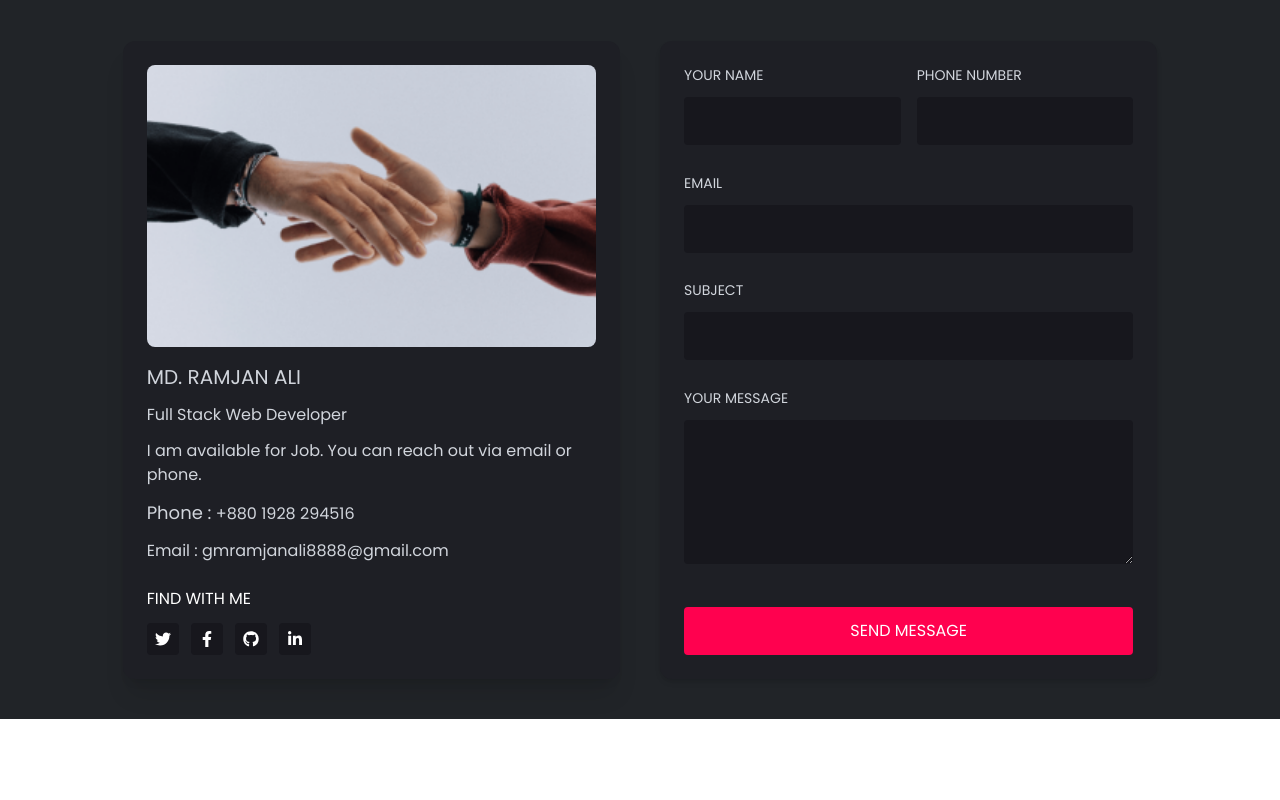
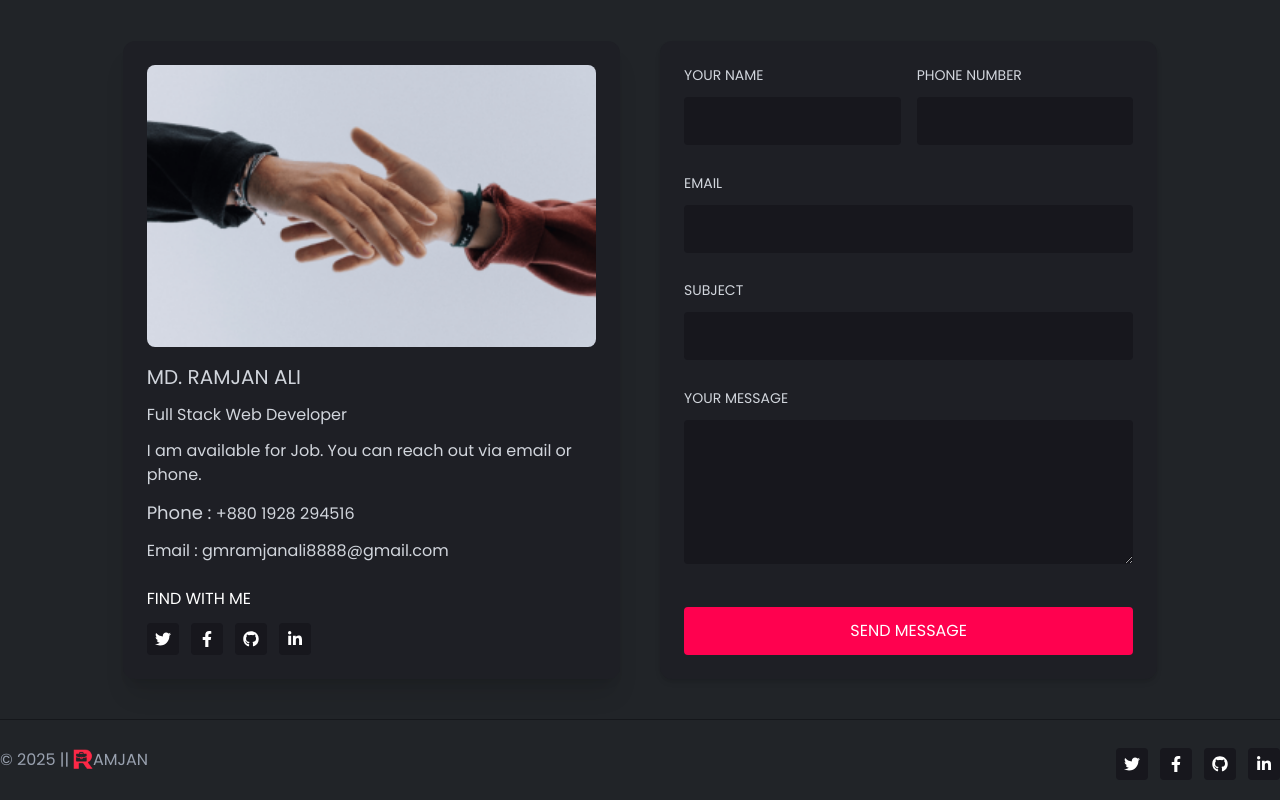
Before and after one commit to Md-Ramjan-Ali/My-Portfolio, a React (Vite) app: page / in a window 1280 px wide. Shown: the part 6097-6897 px from the top of the page. Before the commit the page ends 6816 px from the top, so only its background shows below. Built offline with nearby package versions, Linux system fonts and the light colour scheme.

Commit message:
update portfolio

```diff
--- /dev/null
+++ b/src/Components/Footer/Footer.jsx
@@ -0,0 +1,57 @@
+import React from "react";
+import img from "../../assets/logo.png";
+import { FaFacebookF, FaGithub, FaLinkedinIn, FaTwitter } from "react-icons/fa";
+
+const Footer = () => {
+  return (
+    <div className="bg-[#212428] text-gray-400 py-5 border-t-1 border-[#15171b]">
+      <div className="max-w-screen-xl mx-auto flex justify-between">
+        <div className="flex items-center gap-1">
+          <span>© {new Date().getFullYear()} || </span>
+          <div className="flex items-center">
+            <span>
+              <img className="w-5" src={img} alt="" />
+            </span>
+            <span>AMJAN</span>
+          </div>
+        </div>
+        <div className="flex gap-3 mt-2">
+          <a
+            href="https://twitter.com/"
+            target="_blank"
+            rel="noreferrer"
+            className="bg-[#17171d] p-2 rounded hover:scale-110 transition text-white"
+          >
+            <FaTwitter />
+          </a>
+          <a
+            href="https://web.facebook.com/gm.romjan.50"
+            target="_blank"
+            rel="noreferrer"
+            className="bg-[#17171d] p-2 rounded hover:scale-110 transition text-white"
+          >
+            <FaFacebookF />
+          </a>
+          <a
+            href="https://github.com/Md-Ramjan-Ali"
+            target="_blank"
+            rel="noreferrer"
+            className="bg-[#17171d] p-2 rounded hover:scale-110 transition text-white"
+          >
+            <FaGithub />
+          </a>
+          <a
+            href="www.linkedin.com/in/md-ramjan-ali-1bb369324"
+            target="_blank"
+            rel="noreferrer"
+            className="bg-[#17171d] p-2 rounded hover:scale-110 transition text-white"
+          >
+            <FaLinkedinIn />
+          </a>
+        </div>
+      </div>
+    </div>
+  );
+};
+
+export default Footer;
--- a/src/Layout/Root.jsx
+++ b/src/Layout/Root.jsx
@@ -2,6 +2,7 @@ import React from "react";
 import { Outlet } from "react-router";
 import Navbar from "../Components/Navbar/Navbar";
 import Snowfall from "react-snowfall";
+import Footer from "../Components/Footer/Footer";
 
 const Root = () => {
   return (
@@ -22,6 +23,7 @@ const Root = () => {
       <main className=" bg-[#212428] min-h-screen">
         <Outlet></Outlet>
       </main>
+      <Footer></Footer>
     </div>
   );
 };
```
